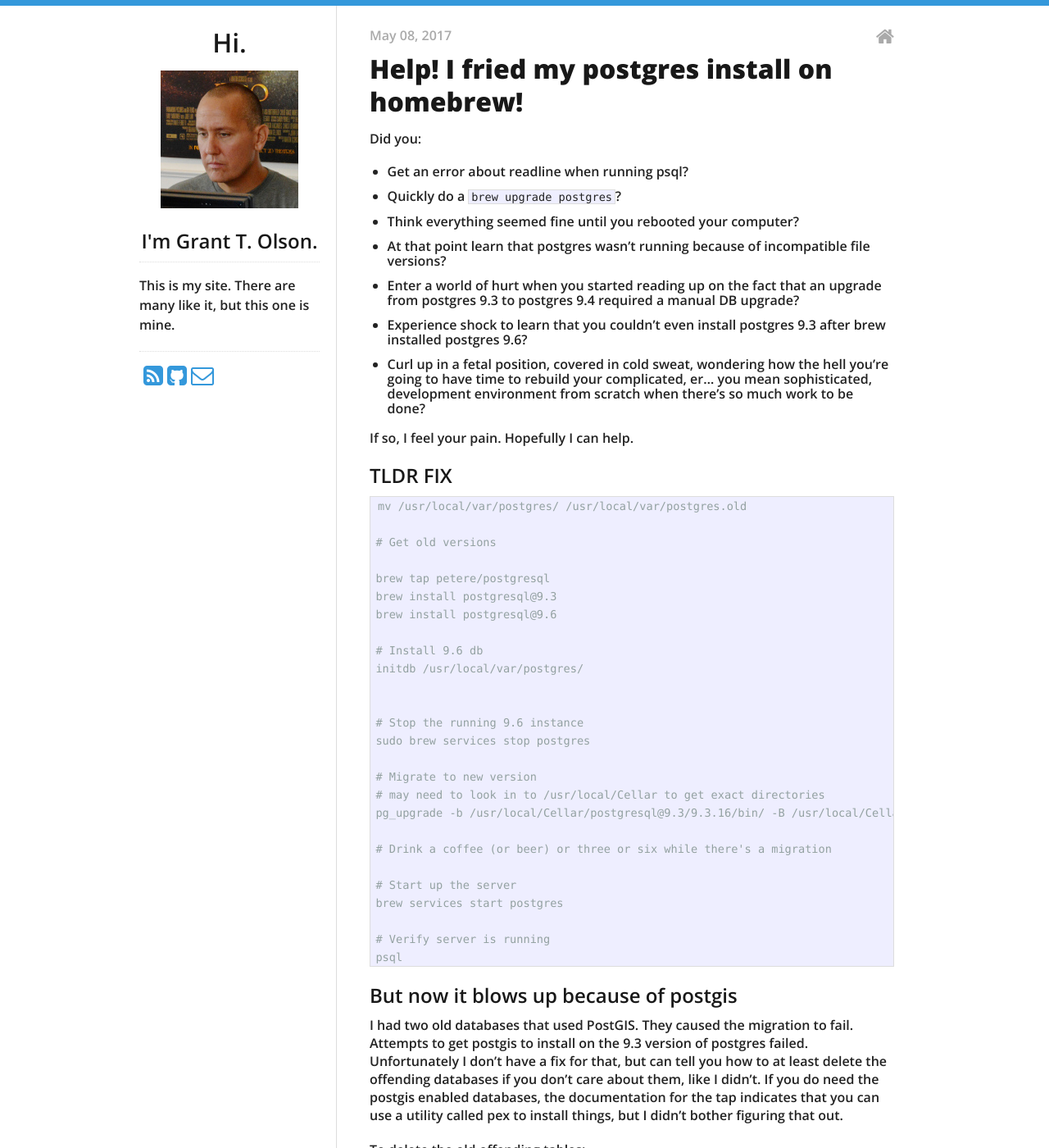
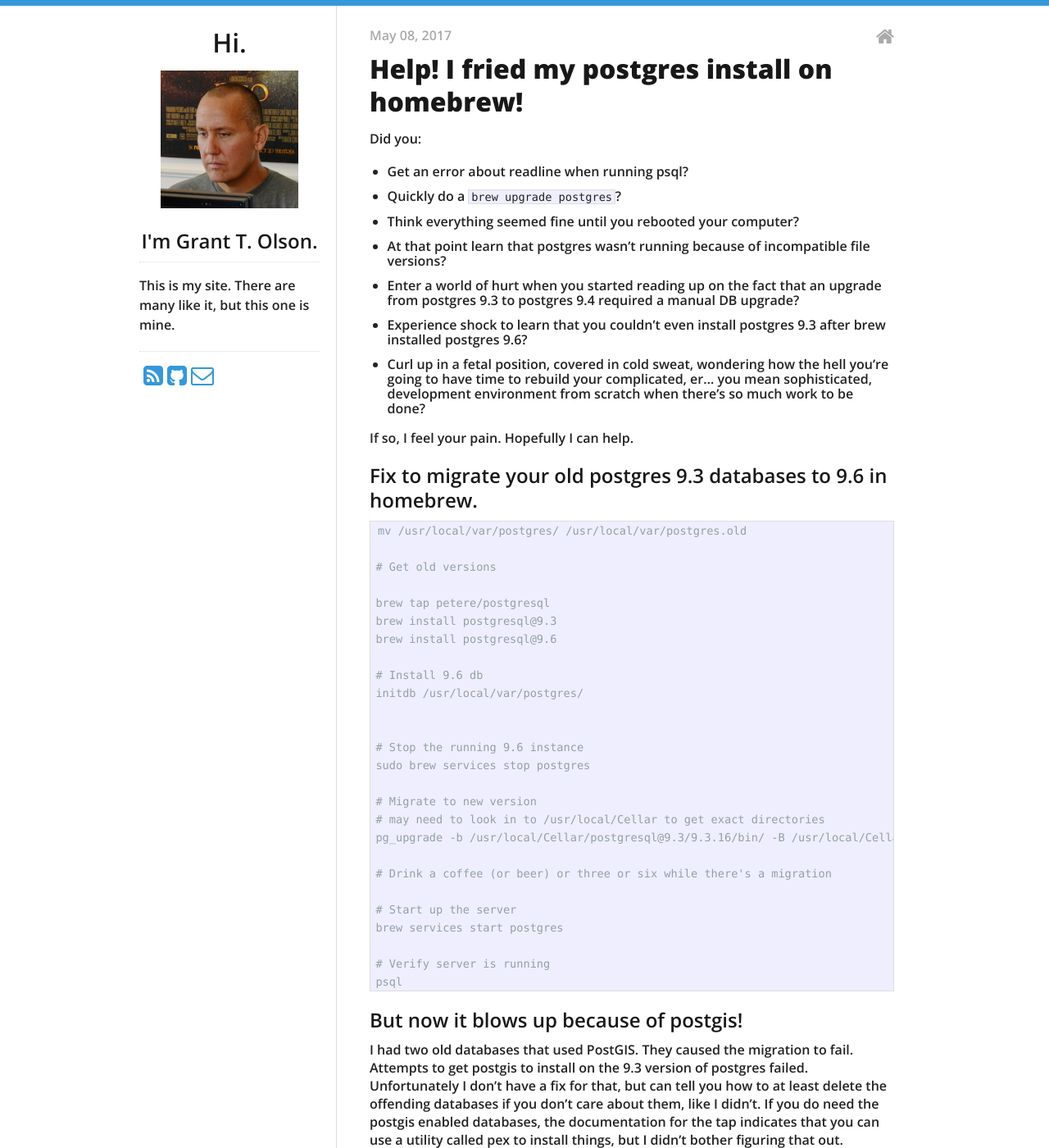
Before and after one commit to grant-olson/grant-olson.github.io, a Jekyll site: the page built from _posts/2017-05-08-i-fried-my-homebrew-postgres.md, in a window 1280 px wide and 1400 px high. Shown: the whole window at 82% size. Built offline with Jekyll 4.4.1, drawn with Linux system fonts in a browser that asks for light colours; some of the changed text lies outside the part shown.

Commit message:
More copy fixes on new post

```diff
--- a/_posts/2017-05-08-i-fried-my-homebrew-postgres.md
+++ b/_posts/2017-05-08-i-fried-my-homebrew-postgres.md
@@ -17,7 +17,7 @@
 
 If so, I feel your pain. Hopefully I can help.
 
-## TLDR FIX
+## Fix to migrate your old postgres 9.3 databases to 9.6 in homebrew.
 
     mv /usr/local/var/postgres/ /usr/local/var/postgres.old
 
@@ -46,7 +46,7 @@
     # Verify server is running
     psql
 
-## But now it blows up because of postgis
+## But now it blows up because of postgis!
 
 I had two old databases that used PostGIS. They caused the migration to fail. Attempts to get postgis to install on the 9.3 version of postgres failed. Unfortunately I don't have a fix for that, but can tell you how to at least delete the offending databases if you don't care about them, like I didn't. If you do need the postgis enabled databases, the documentation for the tap indicates that you can use a utility called pex to install things, but I didn't bother figuring that out.
 
@@ -86,3 +86,7 @@
 2. Running brew commands nilly willy.
 
 3. Not having a set up where it wasn't a problem to blow away my dev dbs and start from scratch. I should have either had backups, or been able to work from clean databases without affecting my productivity.
+
+## And thankful to [Peter Eisentraut](http://peter.eisentraut.org/)
+
+Who's [homebrew tap](https://github.com/petere) saved the day. Thanks Peter!
```
